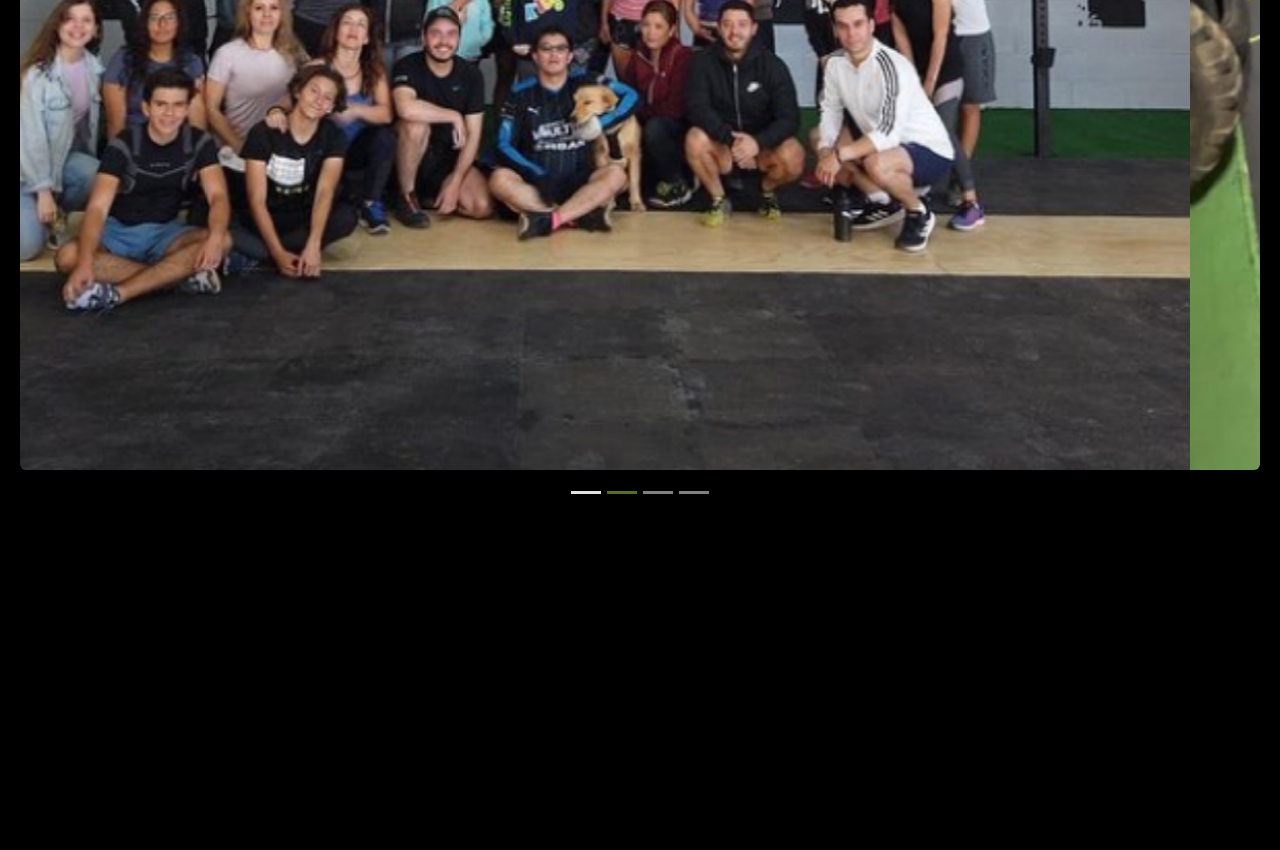
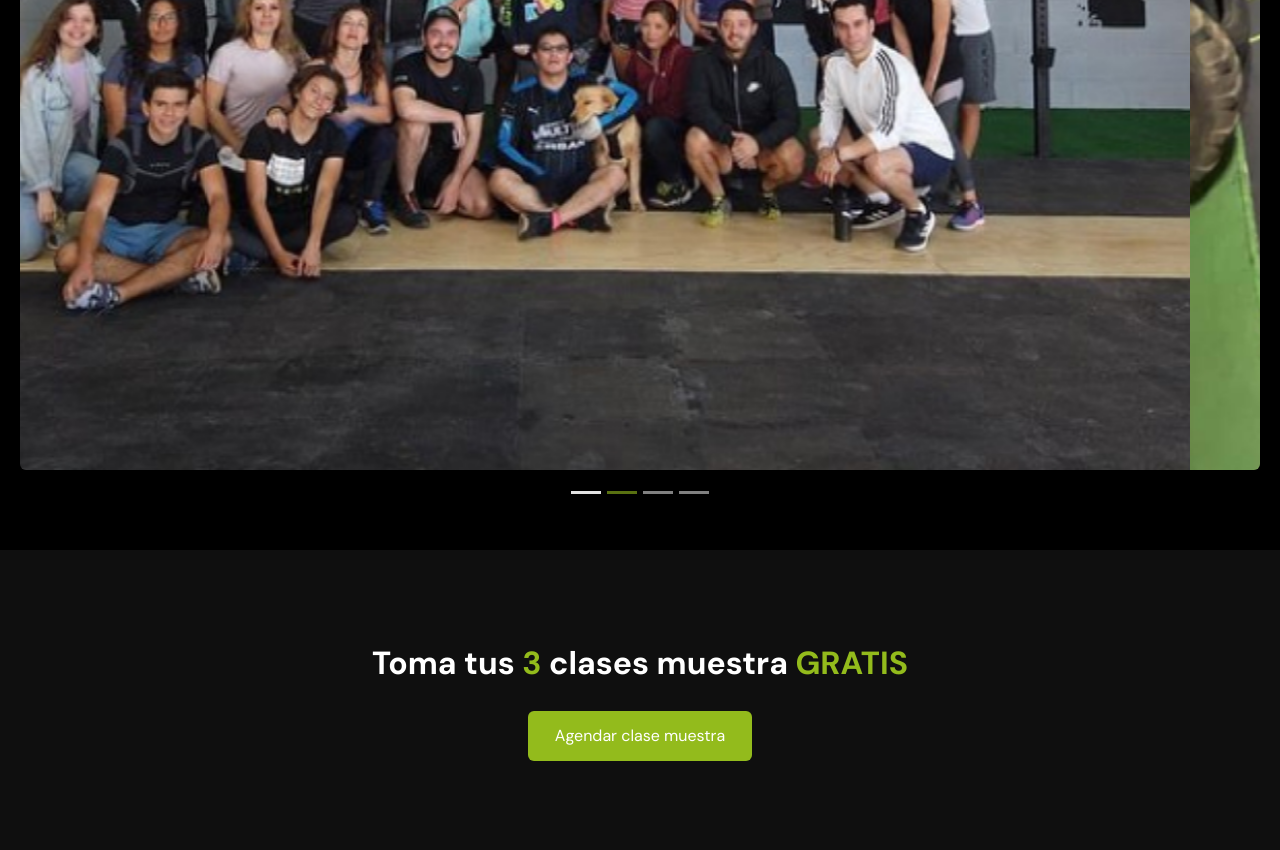
Before and after one commit to sgarnica1/bullet-landing, a plain HTML site: page index.html in a window 1280 px wide. Shown: the part 3782-4632 px from the top of the page. Before the commit the page ends 4332 px from the top, so only its background shows below. Drawn offline with nearby package versions, Linux system fonts and the light colour scheme.

Commit message:
Call to action banner done

```diff
--- a/assets/css/_content.scss
+++ b/assets/css/_content.scss
@@ -384,3 +384,22 @@
     }
   }
 }
+
+.action {
+  height: toRem(300);
+  background-color: $color-background;
+
+  &__container {
+    width: 100%;
+    height: 100%;
+  }
+  &__description {
+    font-weight: bold;
+    color: $color-light;
+    font-size: toRem(32);
+
+    span {
+      color: $color-secondary;
+    }
+  }
+}
--- a/index.html
+++ b/index.html
@@ -48,7 +48,7 @@
             </a>
           </div>
           <div class="nav__button--container">
-            <a href="#" class="nav__button bullet-btn">
+            <a href="https://wa.link/2tpdyw" class="nav__button bullet-btn" target="_blank">
               Agendar
             </a>
           </div>
@@ -357,6 +357,16 @@
             </div>
           </div>
         </section>
+
+        <!-- CALL TO ACTION -->
+        <section class="action">
+          <div class="action__container d-flex flex-column justify-content-center align-items-center">
+            <p class="action__description text-center mb-4">Toma tus <span>3</span> clases muestra <span>GRATIS</span>
+            </p>
+            <a class="action__button bullet-btn" href="https://wa.link/2tpdyw" target="_blank">Agendar clase
+              muestra</a>
+          </div>
+        </section>
       </main>
     </div>
   </div>
```
Also changed, not shown: assets/css/style.css, 1 other file.
